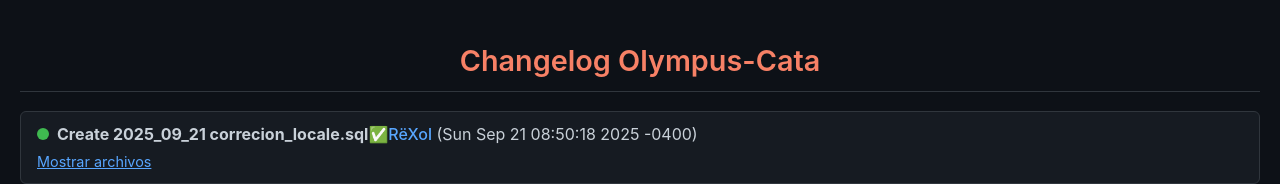
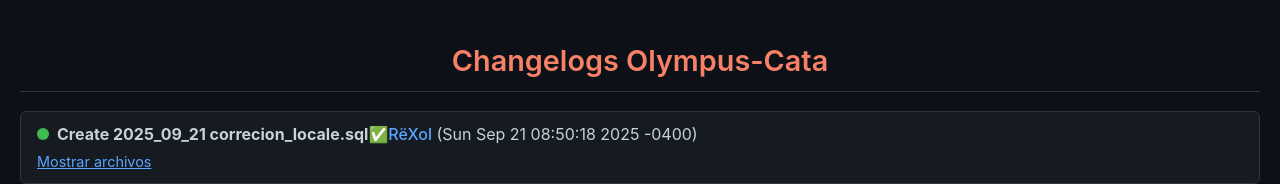
Before and after one commit to Olympuswow/Changelogs-cata, a plain HTML site: page index.html in a window 1280 px wide. Shown: the top 184 px of the page. Drawn offline with Linux system fonts and the light colour scheme.

Commit message:
Update index.html

```diff
--- a/index.html
+++ b/index.html
@@ -3,11 +3,11 @@
 <head>
   <meta charset="UTF-8">
   <meta name="viewport" content="width=device-width, initial-scale=1.0">
-  <title>Changelog Olympus-Cata</title>
+  <title>Changelogs Olympus-Cata</title>
   <link rel="stylesheet" href="css/style.css">
 </head>
 <body>
-  <h1>Changelog Olympus-Cata</h1>
+  <h1>Changelogs Olympus-Cata</h1>
   <ul id="changelog"></ul>
 
   <script src="js/changelog.js"></script>
```
